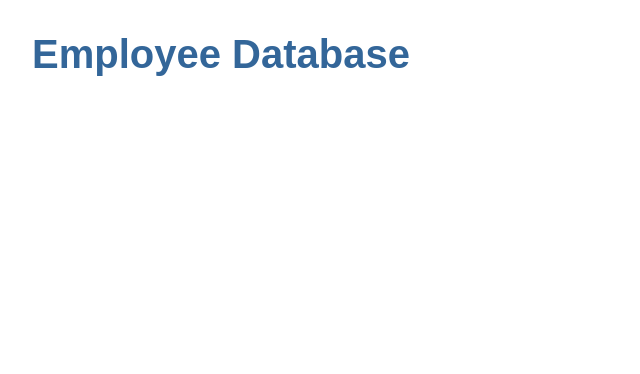
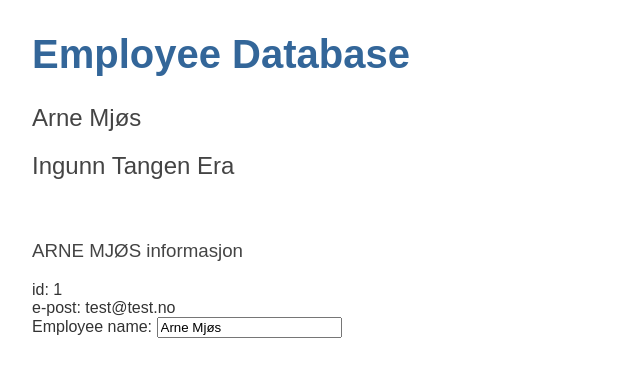
Before and after one commit to kveola13/angular-101, an Angular app in the folder employee-database/: page / in a window 1280 px wide. Shown: the top 374 px of the page, without its empty margins (0-640 px from the left). Built offline with nearby package versions, Linux system fonts and the light colour scheme.

Commit message:
Step 2 complete, generate a component

```diff
--- a/employee-database/src/app/app.component.html
+++ b/employee-database/src/app/app.component.html
@@ -1 +1,2 @@
 <h1>{{title}}</h1>
+<app-employees></app-employees>
--- a/employee-database/src/app/app.module.ts
+++ b/employee-database/src/app/app.module.ts
@@ -3,6 +3,7 @@ import { BrowserModule } from '@angular/platform-browser';
 
 import { AppComponent } from './app.component';
 import { EmployeesComponent } from './employees/employees.component';
+import { FormsModule } from '@angular/forms';
 
 @NgModule({
   declarations: [
@@ -10,7 +11,8 @@ import { EmployeesComponent } from './employees/employees.component';
     EmployeesComponent
   ],
   imports: [
-    BrowserModule
+    BrowserModule,
+    FormsModule
   ],
   providers: [],
   bootstrap: [AppComponent]
--- /dev/null
+++ b/employee-database/src/app/employee.ts
@@ -0,0 +1,5 @@
+export interface Employee {
+    id: number;
+    name: string;
+    email: string;
+}
--- a/employee-database/src/app/employees/employees.component.html
+++ b/employee-database/src/app/employees/employees.component.html
@@ -1 +1,11 @@
-<p>employees works!</p>
+<h2>{{employee.name}}</h2>
+<h2>{{newEmployee}}</h2>
+<br>
+<h3>{{employee.name | uppercase}} informasjon</h3>
+<div><span>id: </span>{{employee.id}}</div>
+<div><span>e-post: </span>{{employee.email}}</div>
+
+<div>
+    <label for="name">Employee name: </label>
+    <input id="name" [(ngModel)]="employee.name" placeholder="name">
+</div>
--- a/employee-database/src/app/employees/employees.component.ts
+++ b/employee-database/src/app/employees/employees.component.ts
@@ -1,4 +1,5 @@
 import { Component, OnInit } from '@angular/core';
+import { Employee } from '../employee';
 
 @Component({
   selector: 'app-employees',
@@ -7,7 +8,15 @@ import { Component, OnInit } from '@angular/core';
 })
 export class EmployeesComponent implements OnInit {
 
-  constructor() { }
+  newEmployee = "Ingunn Tangen Era"
+
+  employee: Employee = {
+    id:1,
+    name:"Arne Mjøs",
+    email: "test@test.no"
+  }
+  constructor() {
+  }
 
   ngOnInit(): void {
   }
```
